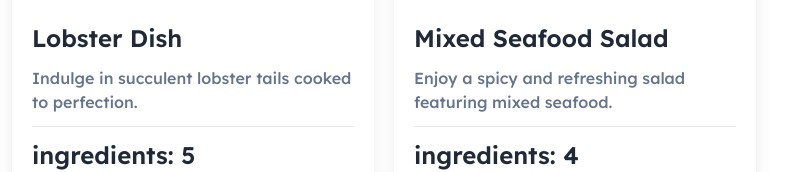
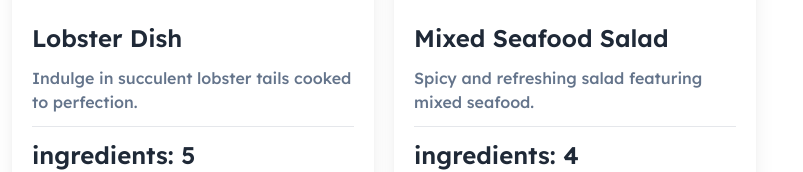
Before and after one commit to rakibulhasan044/assignment-07, a React (Vite) app: page / in a window 1280 px wide. Shown: the part 2946-3118 px from the top of the page, without its empty margins (0-803 px from the left). Built offline with nearby package versions, Linux system fonts and the light colour scheme.

Commit message:
design fixed

```diff
--- a/public/recipe.json
+++ b/public/recipe.json
@@ -70,7 +70,7 @@
   },
   {
       "id": 8,
-      "description": "Enjoy a spicy and refreshing salad featuring mixed seafood.",
+      "description": "Spicy and refreshing salad featuring mixed seafood.",
       "name": "Mixed Seafood Salad",
       "ingredients": [
           "200g shrimp, peeled and deveined",
--- a/src/components/Recipes/Recipes.jsx
+++ b/src/components/Recipes/Recipes.jsx
@@ -10,7 +10,7 @@
       .then((data) => setRescipes(data));
   }, []);
   return (
-    <div className="grid grid-cols-1 md:grid-cols-2 gap-5">
+    <div className="grid grid-cols-1 md:grid-cols-2 gap-5 mb-10">
       {recipes.map((item) => (
         <Recipe key={item.id} recipe={item} wantToCook={wantToCook}></Recipe>
       ))}
```
